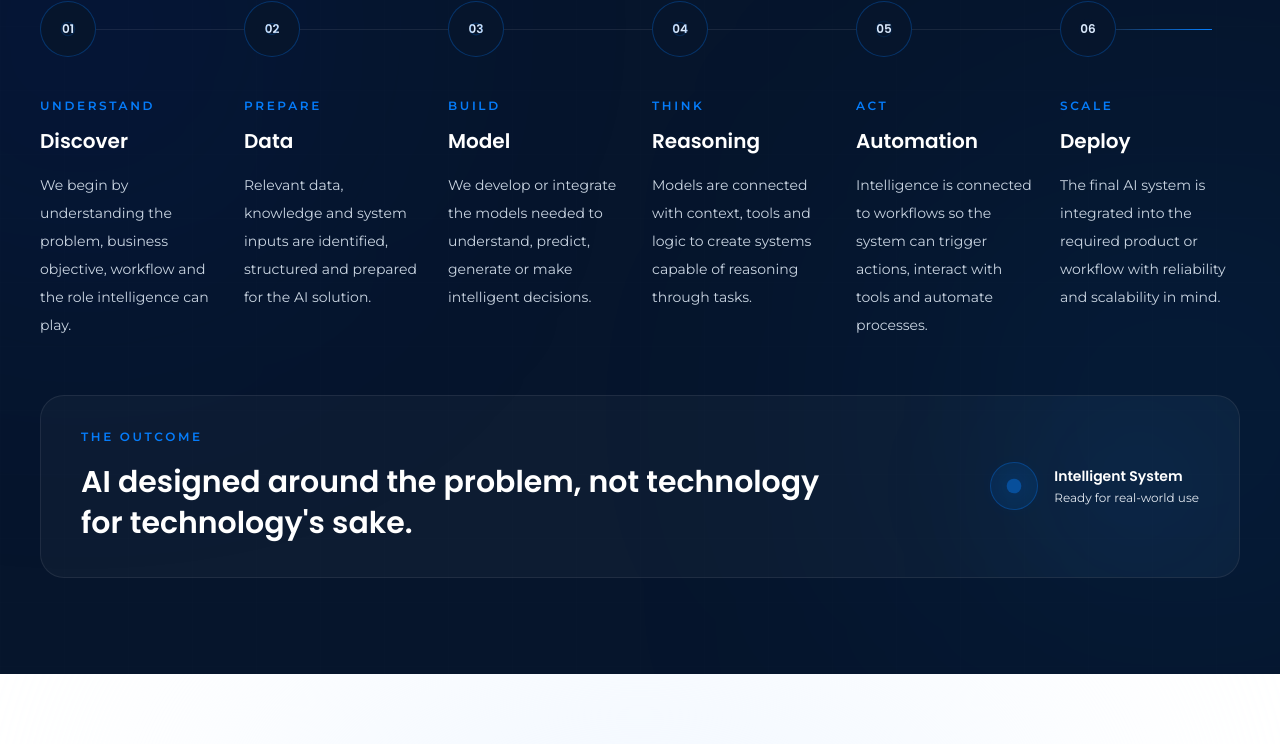
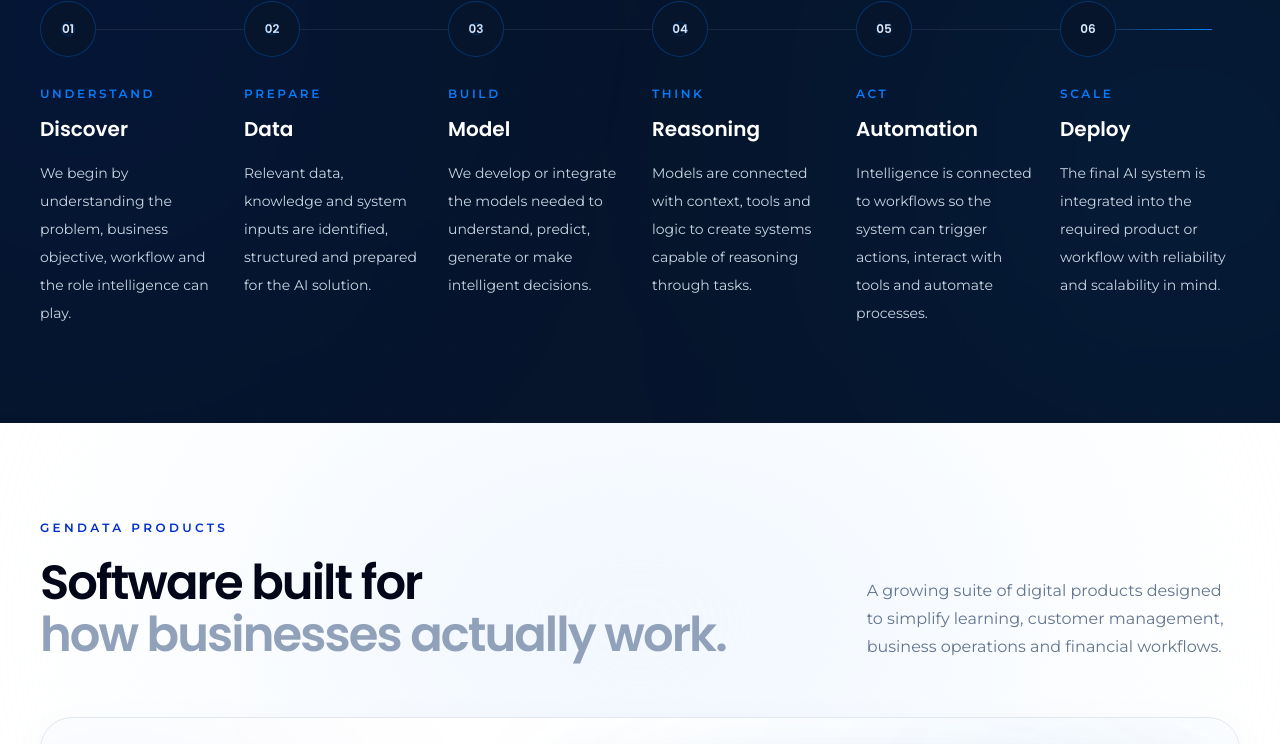
Before and after one commit to aravinthk1504/gendata-techv2, a Next.js app: page /en in a window 1280 px wide. Shown: the part 3877-4621 px from the top of the page. Built offline with nearby package versions, Linux system fonts and the light colour scheme.

Commit message:
Remove Home intelligence process outcome panel and tighten six-stage flow

```diff
--- a/src/sections/home/IntelligenceProcess.jsx
+++ b/src/sections/home/IntelligenceProcess.jsx
@@ -2,7 +2,7 @@
 
 import { motion, useInView, useReducedMotion } from "motion/react";
 import { useRef } from "react";
-import { homeText, localizedHref } from "../../lib/homeText";
+import { homeText } from "../../lib/homeText";
 
 const getStages = (t) => t("process.stages", { returnObjects: true });
 
@@ -15,7 +15,7 @@ function PipelineNode({ stage, index, shouldAnimate, totalStages }) {
       transition={{ duration: 0.65, delay: index * 0.08 }}
       className="group relative"
     >
-      <div className="relative z-10 mb-5 flex items-center sm:mb-6 lg:mb-10">
+      <div className="relative z-10 mb-5 flex items-center sm:mb-6 lg:mb-7">
         <motion.div
           whileHover={{ scale: 1.08 }}
           className="relative flex h-14 w-14 shrink-0 items-center justify-center rounded-full border border-brand-accent/30 bg-[#06152c]"
@@ -76,7 +76,7 @@ function PipelineNode({ stage, index, shouldAnimate, totalStages }) {
   );
 }
 
-function IntelligenceProcess({ content, lang }) {
+function IntelligenceProcess({ content }) {
   const sectionRef = useRef(null);
   const isInView = useInView(sectionRef, { margin: "-10% 0px -10% 0px" });
   const reduceMotion = useReducedMotion();
@@ -154,7 +154,7 @@ function IntelligenceProcess({ content, lang }) {
             />
           </div>
 
-          <div className="grid gap-10 sm:gap-11 md:grid-cols-2 lg:grid-cols-6 lg:gap-6">
+          <div className="grid gap-8 sm:gap-9 md:grid-cols-2 lg:grid-cols-6 lg:gap-6">
             {stages.map((stage, index) => (
               <PipelineNode
                 key={stage.title}
@@ -167,53 +167,7 @@ function IntelligenceProcess({ content, lang }) {
           </div>
         </div>
 
-        <motion.div
-          initial={{ opacity: 1, y: 30 }}
-          whileInView={{ opacity: 1, y: 0 }}
-          viewport={{ once: true }}
-          transition={{ duration: 0.7 }}
-          className="relative mt-12 overflow-hidden rounded-3xl border border-white/8 bg-white/3 px-6 py-7 sm:mt-14 sm:px-9 sm:py-8 lg:mt-14 lg:px-10 lg:py-8"
-        >
-          <div className="absolute right-0 top-1/2 h-50 w-50 -translate-y-1/2 rounded-full bg-brand-accent/10 blur-[90px]" />
 
-          <div className="relative grid gap-7 lg:grid-cols-[1fr_auto] lg:items-center lg:gap-8">
-            <div>
-              <p className="font-body text-[12px] font-semibold uppercase tracking-[0.22em] text-brand-accent">
-                {t("process.outcomeLabel")}
-              </p>
-
-              <h3 className="mt-4 max-w-3xl font-heading text-2xl font-semibold leading-snug text-white sm:text-3xl">
-                {t("process.outcomeTitle")}
-              </h3>
-            </div>
-
-            <div className="flex items-center gap-4">
-              <div className="relative flex h-12 w-12 items-center justify-center rounded-full border border-brand-accent/30 bg-brand-accent/10">
-                <motion.span
-                  animate={
-                    shouldAnimate
-                      ? { scale: [1, 1.5, 1], opacity: [1, 0.4, 1] }
-                      : { scale: 1, opacity: 1 }
-                  }
-                  transition={{
-                    duration: 2.5,
-                    repeat: shouldAnimate ? Infinity : 0,
-                  }}
-                  className="h-2.5 w-2.5 rounded-full bg-brand-accent shadow-[0_0_18px_rgba(5,124,250,0.9)]"
-                />
-              </div>
-
-              <div>
-                <p className="font-heading text-sm font-semibold text-white">
-                  {t("process.systemTitle")}
-                </p>
-                <p className="mt-1 font-body text-xs text-slate-200">
-                  {t("process.systemSubtitle")}
-                </p>
-              </div>
-            </div>
-          </div>
-        </motion.div>
       </div>
     </section>
   );
```
